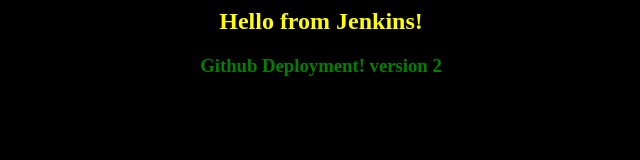
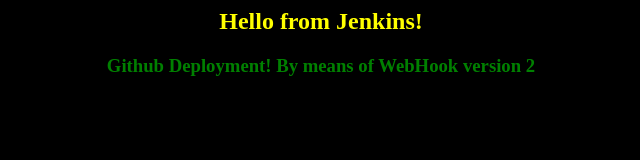
Before and after one commit to EfimSirotkin/JenkinsApp, a plain HTML site: page index.html in a window 1280 px wide. Shown: the whole page, without its empty margins (319-959 px from the left). Drawn offline with Linux system fonts and the light colour scheme.

Commit message:
made a slight change

```diff
--- a/index.html
+++ b/index.html
@@ -2,7 +2,7 @@
 <body bgcolor=black>
 <center>
 <h2><font color=yellow>Hello from Jenkins!</font></h2>
-<h3><font color=green> Github Deployment! version 2</font></h3>
+<h3><font color=green> Github Deployment! By means of WebHook version 2</font></h3>
 </center>
 </body>
 </html>
```
